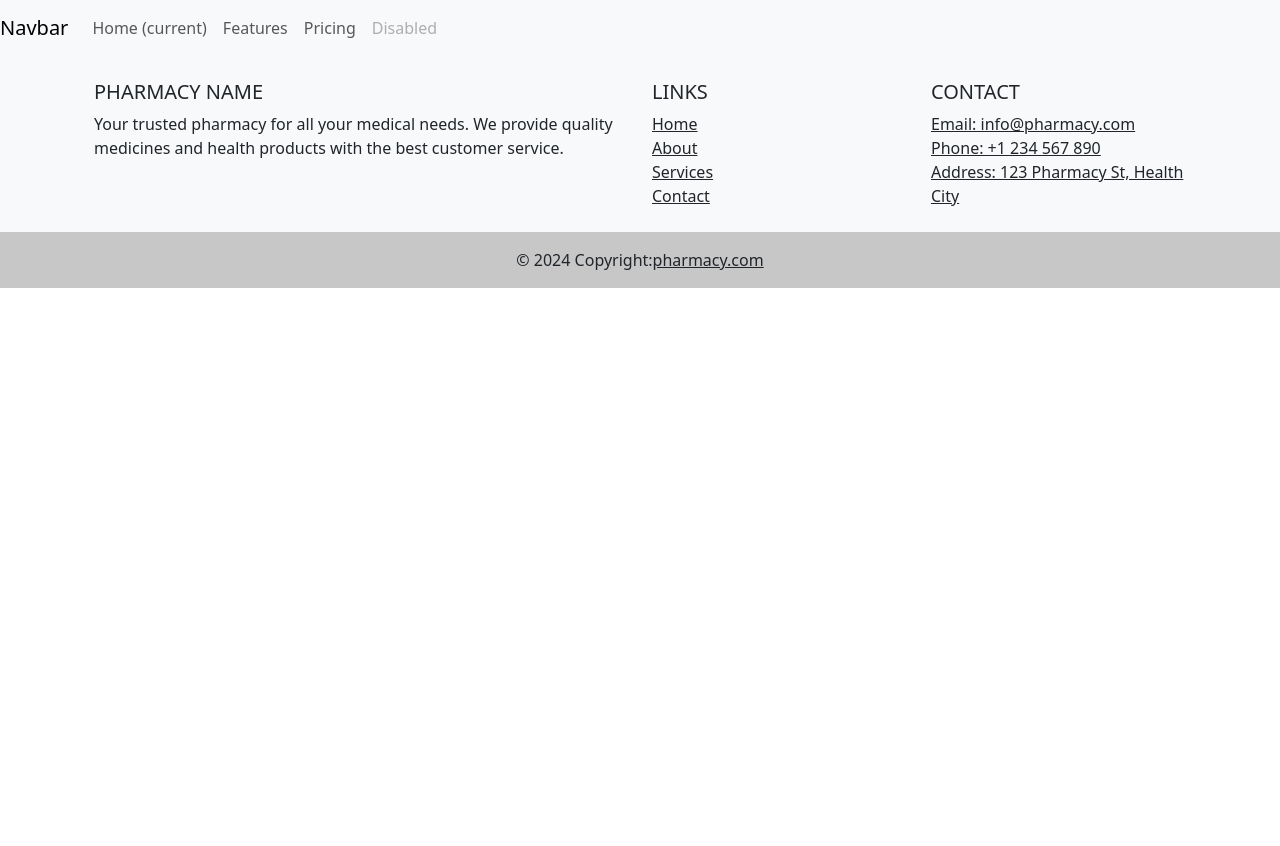
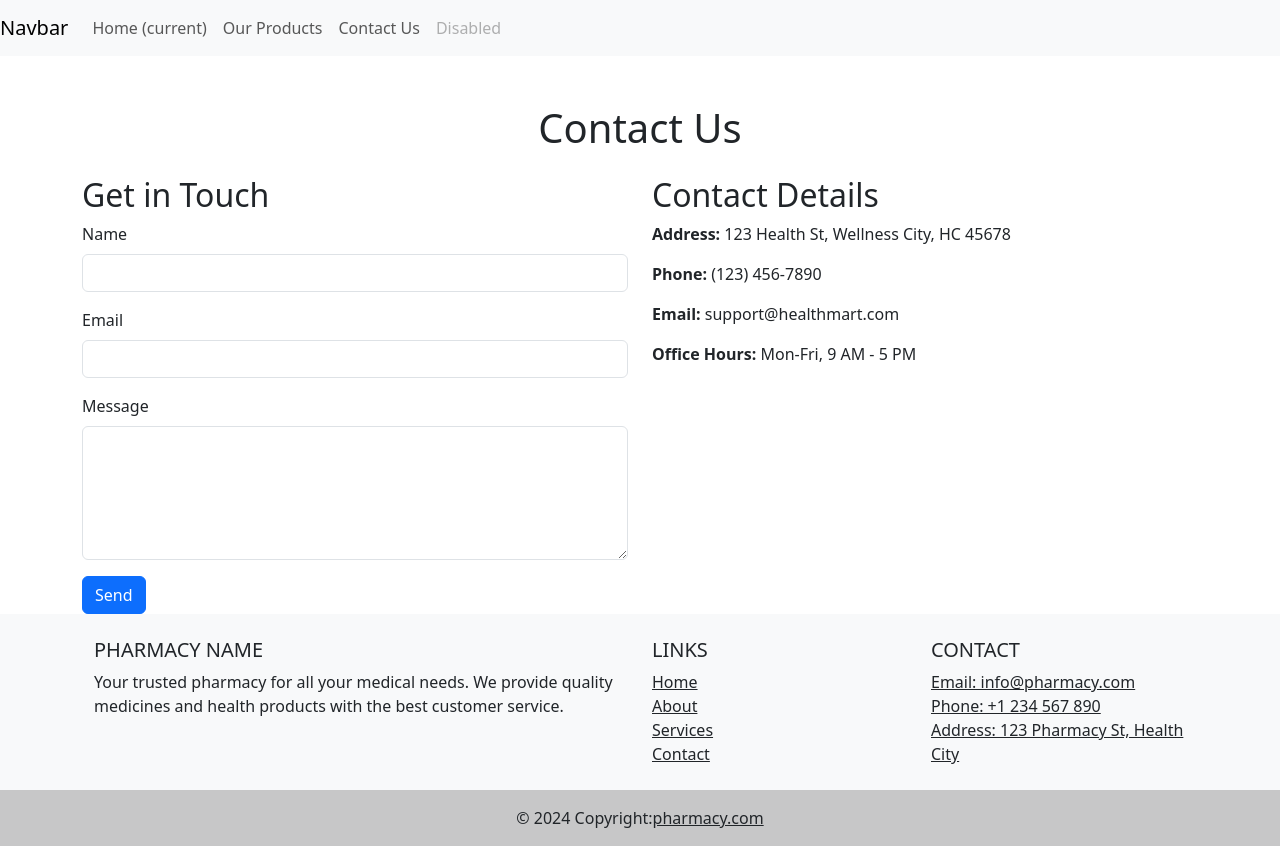
Before and after one commit to NipuniK/online-pharmacy, a React (Vite) app in the folder frontapp/: page /Contact in a window 1280 px wide. Before the commit the page ends 800 px from the top, so only its background shows below. Built offline with nearby package versions, Linux system fonts and the light colour scheme.

Commit message:
nav done

```diff
--- a/frontapp/src/App.tsx
+++ b/frontapp/src/App.tsx
@@ -1,8 +1,11 @@
 import React from 'react';
 import { Routes, Route } from 'react-router-dom';
 import Home from './Pages/Home';
+import Login from './Pages/Login';
+import Medicines from './Pages/Medicine';
 import Footer from './com/Footer';
 import Navigation from './com/Navigation';
+import Contact from './Pages/Contact';
 
 function App() {
   return (
@@ -10,7 +13,11 @@ function App() {
       <div className="App">
         <Navigation />
         <Routes>
-          <Route path="/" element={<Home />} />
+
+        <Route path="/" element={<Home />} />
+          <Route path="/Login" element={<Login />} />
+          <Route path="/Medicines" element={<Medicines />} />
+          <Route path="/Contact" element={<Contact />} />
         </Routes>
         <Footer />
       </div>
--- /dev/null
+++ b/frontapp/src/Data/Medicine.tsx
@@ -0,0 +1,44 @@
+export interface Medicine {
+    id: number;
+    brand_name: string;
+    pharm_name: string;
+    description: string;
+    imageUrl: string;
+    is_stock: boolean;
+  }
+
+  export const medicines: Medicine[] = [
+    {
+      id: 1,
+      brand_name: 'Health Mart Multivitamins',
+      pharm_name: 'Health Mart Pharmacy',
+      description: 'A comprehensive multivitamin for daily health.',
+      imageUrl: './image1.jpg',
+      is_stock: true
+    },
+    {
+      id: 2,
+      brand_name: 'Pain Relief Tablets',
+      pharm_name: 'Pharma Plus',
+      description: 'Effective relief for mild to moderate pain.',
+      imageUrl: './image2.jpg',
+      is_stock: false
+    },
+    {
+        id: 1,
+        brand_name: 'Health Mart Multivitamins',
+        pharm_name: 'Health Mart Pharmacy',
+        description: 'A comprehensive multivitamin for daily health.',
+        imageUrl: './image1.jpg',
+        is_stock: true
+      },
+      {
+        id: 1,
+        brand_name: 'Health Mart Multivitamins',
+        pharm_name: 'Health Mart Pharmacy',
+        description: 'A comprehensive multivitamin for daily health.',
+        imageUrl: './image1.jpg',
+        is_stock: true
+      },
+    // Add more medicines here...
+  ];
--- a/frontapp/src/Pages/Contact.tsx
+++ b/frontapp/src/Pages/Contact.tsx
@@ -0,0 +1,79 @@
+// Contact.tsx
+import React, { useState } from 'react';
+import 'bootstrap/dist/css/bootstrap.min.css';
+
+const Contact: React.FC = () => {
+  const [formData, setFormData] = useState({ name: '', email: '', message: '' });
+  const [isSubmitted, setIsSubmitted] = useState<boolean>(false);
+
+  const handleChange = (e: React.ChangeEvent<HTMLInputElement | HTMLTextAreaElement>) => {
+    const { name, value } = e.target;
+    setFormData({ ...formData, [name]: value });
+  };
+
+  const handleSubmit = (e: React.FormEvent) => {
+    e.preventDefault();
+    // Implement form submission logic here
+    setIsSubmitted(true);
+  };
+
+  return (
+    <div className="container mt-5">
+      <h1 className="text-center mb-4">Contact Us</h1>
+      <div className="row">
+        <div className="col-md-6">
+          <h2>Get in Touch</h2>
+          <form onSubmit={handleSubmit}>
+            <div className="mb-3">
+              <label htmlFor="name" className="form-label">Name</label>
+              <input
+                type="text"
+                id="name"
+                name="name"
+                className="form-control"
+                value={formData.name}
+                onChange={handleChange}
+                required
+              />
+            </div>
+            <div className="mb-3">
+              <label htmlFor="email" className="form-label">Email</label>
+              <input
+                type="email"
+                id="email"
+                name="email"
+                className="form-control"
+                value={formData.email}
+                onChange={handleChange}
+                required
+              />
+            </div>
+            <div className="mb-3">
+              <label htmlFor="message" className="form-label">Message</label>
+              <textarea
+                id="message"
+                name="message"
+                className="form-control"
+                rows={5}
+                value={formData.message}
+                onChange={handleChange}
+                required
+              ></textarea>
+            </div>
+            <button type="submit" className="btn btn-primary">Send</button>
+            {isSubmitted && <p className="mt-3 text-success">Thank you for your message!</p>}
+          </form>
+        </div>
+        <div className="col-md-6">
+          <h2>Contact Details</h2>
+          <p><strong>Address:</strong> 123 Health St, Wellness City, HC 45678</p>
+          <p><strong>Phone:</strong> (123) 456-7890</p>
+          <p><strong>Email:</strong> support@healthmart.com</p>
+          <p><strong>Office Hours:</strong> Mon-Fri, 9 AM - 5 PM</p>
+        </div>
+      </div>
+    </div>
+  );
+};
+
+export default Contact;
--- a/frontapp/src/Pages/Login.tsx
+++ b/frontapp/src/Pages/Login.tsx
@@ -0,0 +1,59 @@
+import React, { useState } from 'react';
+import { useNavigate } from 'react-router-dom';
+
+
+const Login: React.FC = () => {
+  const [email, setEmail] = useState('');
+  const [password, setPassword] = useState('');
+  const navigate = useNavigate();
+
+  const handleLogin = (e: React.FormEvent) => {
+    e.preventDefault();
+    // Implement your login logic here
+    // For example, authenticate with a backend service
+    console.log('Logging in with:', { email, password });
+    // If successful, navigate to another page, e.g., the home page
+    navigate('/');
+  };
+
+  return (
+    <div className="container mt-5">
+      <div className="row justify-content-center">
+        <div className="col-md-6">
+          <div className="card">
+            <div className="card-body">
+              <h2 className="card-title text-center">Login</h2>
+              <form onSubmit={handleLogin}>
+                <div className="form-group">
+                  <label htmlFor="email">Email address</label>
+                  <input
+                    type="email"
+                    className="form-control"
+                    id="email"
+                    value={email}
+                    onChange={(e) => setEmail(e.target.value)}
+                    required
+                  />
+                </div>
+                <div className="form-group">
+                  <label htmlFor="password">Password</label>
+                  <input
+                    type="password"
+                    className="form-control"
+                    id="password"
+                    value={password}
+                    onChange={(e) => setPassword(e.target.value)}
+                    required
+                  />
+                </div>
+                <button type="submit" className="btn btn-primary btn-block">Login</button>
+              </form>
+            </div>
+          </div>
+        </div>
+      </div>
+    </div>
+  );
+};
+
+export default Login;
--- /dev/null
+++ b/frontapp/src/Pages/Medicine.tsx
@@ -0,0 +1,26 @@
+import React from 'react';
+import { medicines, Medicine } from '../Data/Medicine';
+import ProductDescription from '../com/ProductDescription';
+
+const Medicines: React.FC = () => {
+    return (
+      <div className="container mt-5">
+        <h1>Available Medicines</h1>
+        <div className="row">
+          {medicines.map((medicine: Medicine) => (
+            <div className="col-md-6 mb-4" key={medicine.id}>
+              <ProductDescription
+                brand_name={medicine.brand_name}
+                pharm_name={medicine.pharm_name}
+                description={medicine.description}
+                imageUrl={medicine.imageUrl}
+                is_stock={medicine.is_stock}
+              />
+            </div>
+          ))}
+        </div>
+      </div>
+    );
+  };
+
+  export default Medicines;
--- a/frontapp/src/com/Navigation.tsx
+++ b/frontapp/src/com/Navigation.tsx
@@ -1,4 +1,6 @@
 import React from 'react';
+import { Link } from 'react-router-dom';
+
 
 const Navigation: React.FC = () =>{
 return(
@@ -10,13 +12,13 @@ return(
   <div className="collapse navbar-collapse" id="navbarNav">
     <ul className="navbar-nav">
       <li className="nav-item active">
-        <a className="nav-link" href="#">Home <span className="sr-only">(current)</span></a>
+        <Link className="nav-link" to="/">Home <span className="sr-only">(current)</span></Link>
       </li>
       <li className="nav-item">
-        <a className="nav-link" href="#">Features</a>
+        <Link className="nav-link" to="/Medicines">Our Products</Link>
       </li>
       <li className="nav-item">
-        <a className="nav-link" href="#">Pricing</a>
+        <Link className="nav-link" to="/Contact">Contact Us</Link>
       </li>
       <li className="nav-item">
         <a className="nav-link disabled" href="#">Disabled</a>
--- a/frontapp/src/com/ProductDescription.tsx
+++ b/frontapp/src/com/ProductDescription.tsx
@@ -17,12 +17,12 @@ const ProductDescription: React.FC<ProductDescriptionProps> = ({ brand_name,phar
           <img src={imageUrl} className="img-fluid rounded-start" alt={brand_name} />
         </div>
         <div className="col-md-8">
-          <div className="card-body margin right">
-          {is_stock===true?
-          <button type="button" className="btn btn-primary">
-            out of Stock</button>
-          : null
-          }
+          <div className="card-body margin right text-left">
+          {!is_stock && (
+              <button type="button" className="btn btn-primary mb-2">
+                Out of Stock
+              </button>
+            )}
             <h4 className="card-title">{brand_name}</h4>
             <h6 className="card-text">{pharm_name}</h6>
             <p className="card-text">{description}</p>
```
